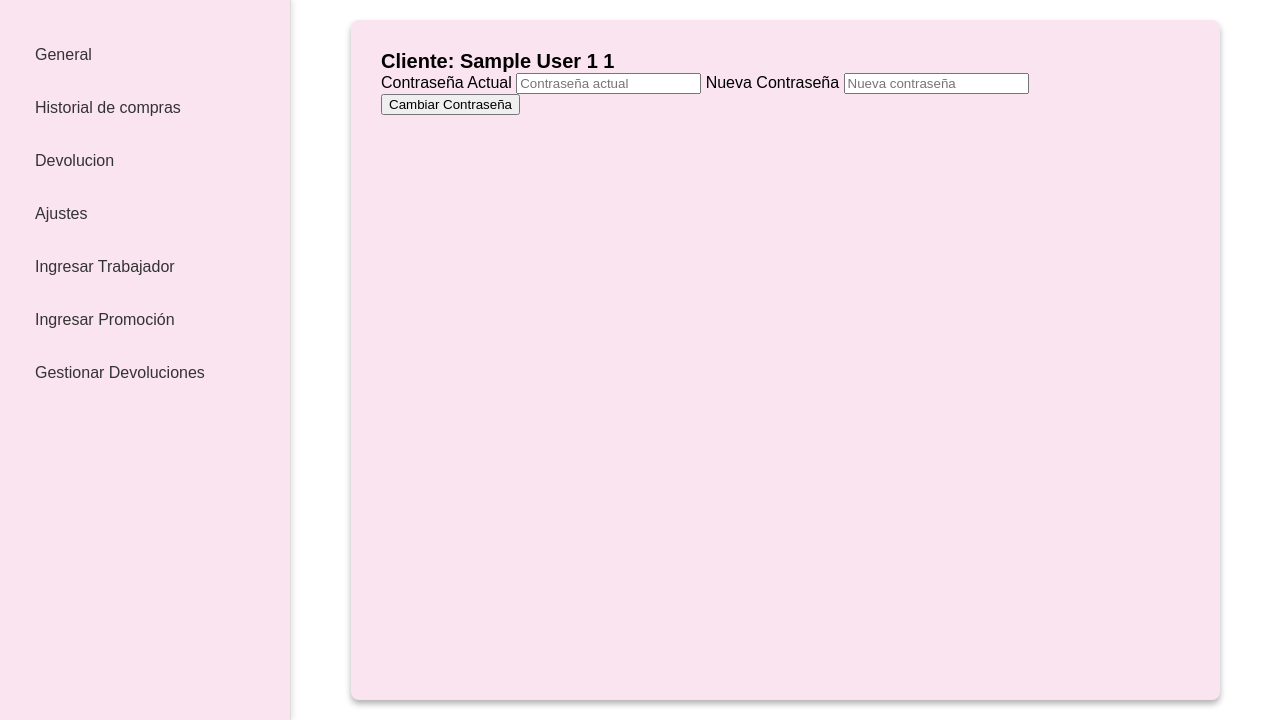
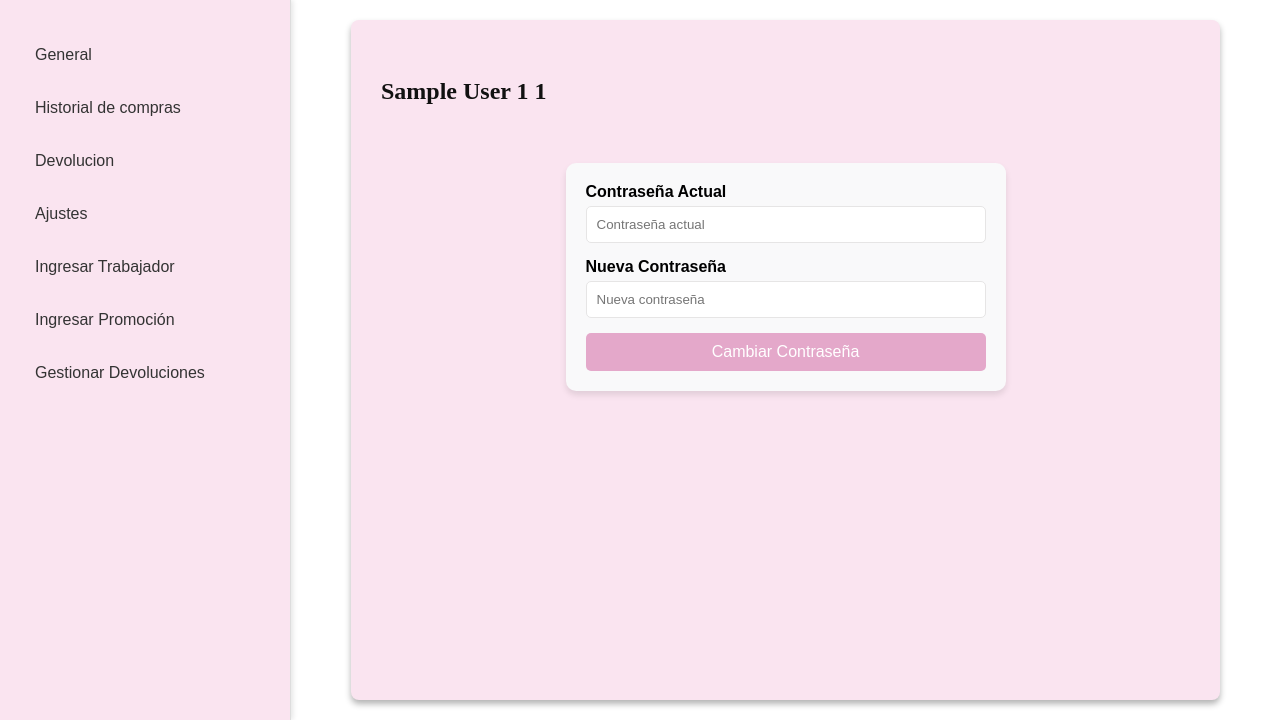
Before and after one commit to Zehkas/SuperRosita, a PHP site: page /view/perfil/ajustes.php in a window 1280 px wide. Shown: the part 85-805 px from the top of the page. Run offline with PHP 8.4, Linux system fonts and the light colour scheme; the visitor is signed in with stand-in values (Sample User, id 1).

Commit message:
Contrasena

```diff
--- a/css/perfil.css
+++ b/css/perfil.css
@@ -36,7 +36,7 @@
     color: #fff;
 }
 
-.contenido {
+.contenedor .contenido {
     flex-grow: 1;
     padding: 20px;
     background-color: #fae4f0;
@@ -48,8 +48,63 @@
     padding: 30px;
 }
 
-.contenido h2 {
-    font-size: 20px;
-    color: #000;
-    margin: 0;
+.contenedor .contenido h2 {
+    font-family: 'Times New Roman', Times, serif;
+    font-size: 24px;
+    color: #111111;
+    text-align: left;
+    margin-top: 20px;
+    margin-bottom: 50px;
+    line-height: 1.8;
 }
+
+
+
+
+/*Apartado de ajustes*/
+.contenedor .contenido form {
+    max-width: 400px;
+    margin: 0 auto; /* Centra el formulario horizontalmente */
+    background-color: #f9f9fa;
+    padding: 20px;
+    border-radius: 10px;
+    box-shadow: 0px 4px 6px rgba(0, 0, 0, 0.1);
+    font-family: Arial, sans-serif;
+}
+
+.contenedor .contenido label {
+    display: block;
+    margin-bottom: 5px;
+    font-weight: bold
+}
+
+.contenedor .contenido input[type="password"] {
+    width: 100%;
+    padding: 10px;
+    margin-bottom: 15px;
+    border: 1px solid #e6e5e5;
+    border-radius: 5px;
+    box-sizing: border-box;
+}
+
+.contenedor .contenido input[type="password"]:focus {
+    border-color: #e4a8ca;
+    box-shadow: 0 0 5px rgba(228, 168, 202, 0.5);
+}
+
+.contenedor .contenido .btn {
+    display: block;
+    width: 100%;
+    padding: 10px;
+    background-color: #e4a8ca;
+    color: #fff;
+    font-size: 16px;
+    border: none;
+    border-radius: 5px;
+    cursor: pointer;
+    transition: background-color 0.3s ease;
+}
+
+.contenedor .contenido .btn:hover {
+    background-color: #d18bb3;
+}
--- a/view/perfil/ajustes.php
+++ b/view/perfil/ajustes.php
@@ -45,16 +45,16 @@ if (session_status() === PHP_SESSION_NONE) {
         <?php
           if (isset($_SESSION['usuario'], $_SESSION['nombre'], $_SESSION['apellido1'], $_SESSION['apellido2'])) {
             if (str_ends_with($_SESSION['usuario'], '@superrosita.cl')) {
-              echo htmlspecialchars("Trabajador: " . $_SESSION['nombre'] . " " . $_SESSION['apellido1'] . " " . $_SESSION['apellido2']);
+              echo htmlspecialchars($_SESSION['nombre'] . " " . $_SESSION['apellido1'] . " " . $_SESSION['apellido2']);
             } else {
-              echo htmlspecialchars("Cliente: " . $_SESSION['nombre'] . " " . $_SESSION['apellido1'] . " " . $_SESSION['apellido2']);
+              echo htmlspecialchars($_SESSION['nombre'] . " " . $_SESSION['apellido1'] . " " . $_SESSION['apellido2']);
             }
           }
         ?>
       </h2>
 
         <form action="/SuperRosita/index.php?action=changePassword" method="POST">
-          <div class="form-group">
+          <div class="contrasena">
               <label for="oldPassword">Contraseña Actual</label>
               <input type="password" id="oldPassword" name="oldPassword" placeholder="Contraseña actual" required>
 
@@ -64,7 +64,10 @@ if (session_status() === PHP_SESSION_NONE) {
 
           <button type="submit" class="btn">Cambiar Contraseña</button>
         </form>
+
     </main>
+
   </div>
+
 </body>
 </html>
--- a/view/perfil/devolucion.php
+++ b/view/perfil/devolucion.php
@@ -54,9 +54,9 @@ $devoluciones = $carritoControlador->obtenerDevoluciones($idCliente);
         <?php
           if (isset($_SESSION['usuario'], $_SESSION['nombre'], $_SESSION['apellido1'], $_SESSION['apellido2'])) {
               if (str_ends_with($_SESSION['usuario'], '@superrosita.cl')) {
-                  echo htmlspecialchars("Trabajador: " . $_SESSION['nombre'] . " " . $_SESSION['apellido1'] . " " . $_SESSION['apellido2']);
+                  echo htmlspecialchars($_SESSION['nombre'] . " " . $_SESSION['apellido1'] . " " . $_SESSION['apellido2']);
               } else {
-                  echo htmlspecialchars("Cliente: " . $_SESSION['nombre'] . " " . $_SESSION['apellido1'] . " " . $_SESSION['apellido2']);
+                  echo htmlspecialchars($_SESSION['nombre'] . " " . $_SESSION['apellido1'] . " " . $_SESSION['apellido2']);
               }
           }
           ?>
--- a/view/perfil/historial.php
+++ b/view/perfil/historial.php
@@ -66,9 +66,9 @@ if ($_SERVER['REQUEST_METHOD'] == 'POST' && isset($_POST['codigoCarrito'], $_POS
         <?php
           if (isset($_SESSION['usuario'], $_SESSION['nombre'], $_SESSION['apellido1'], $_SESSION['apellido2'])) {
               if (str_ends_with($_SESSION['usuario'], '@superrosita.cl')) {
-                  echo htmlspecialchars("Trabajador: " . $_SESSION['nombre'] . " " . $_SESSION['apellido1'] . " " . $_SESSION['apellido2']);
+                  echo htmlspecialchars($_SESSION['nombre'] . " " . $_SESSION['apellido1'] . " " . $_SESSION['apellido2']);
               } else {
-                  echo htmlspecialchars("Cliente: " . $_SESSION['nombre'] . " " . $_SESSION['apellido1'] . " " . $_SESSION['apellido2']);
+                  echo htmlspecialchars($_SESSION['nombre'] . " " . $_SESSION['apellido1'] . " " . $_SESSION['apellido2']);
               }
           }
         ?>
--- a/view/perfil/ingresar-trabajador.php
+++ b/view/perfil/ingresar-trabajador.php
@@ -55,9 +55,9 @@ if (session_status() === PHP_SESSION_NONE) {
                 <?php
                 if (isset($_SESSION['usuario'], $_SESSION['nombre'], $_SESSION['apellido1'], $_SESSION['apellido2'])) {
                     if (str_ends_with($_SESSION['usuario'], '@superrosita.cl')) {
-                        echo htmlspecialchars("Trabajador: " . $_SESSION['nombre'] . " " . $_SESSION['apellido1'] . " " . $_SESSION['apellido2']);
+                        echo htmlspecialchars("Trabajador " . $_SESSION['nombre'] . " " . $_SESSION['apellido1'] . " " . $_SESSION['apellido2']);
                     } else {
-                        echo htmlspecialchars("Cliente: " . $_SESSION['nombre'] . " " . $_SESSION['apellido1'] . " " . $_SESSION['apellido2']);
+                        echo htmlspecialchars("Cliente " . $_SESSION['nombre'] . " " . $_SESSION['apellido1'] . " " . $_SESSION['apellido2']);
                     }
                 }
                 ?>
```
Also changed, not shown: view/perfil/general.php (+5 -5 lines).
